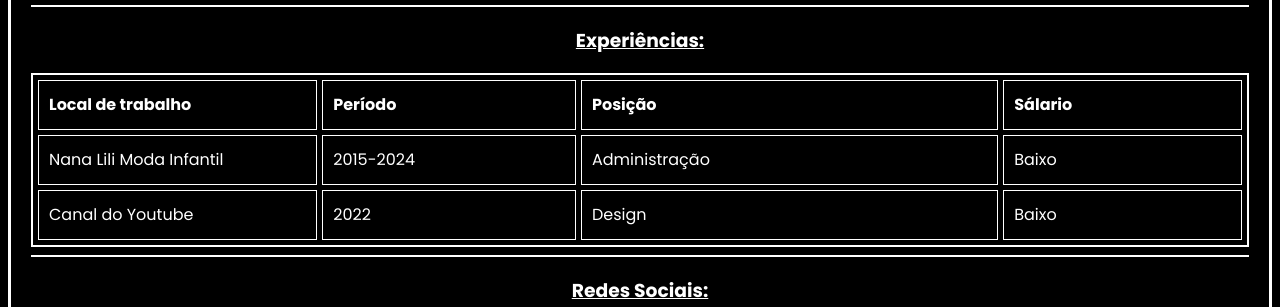
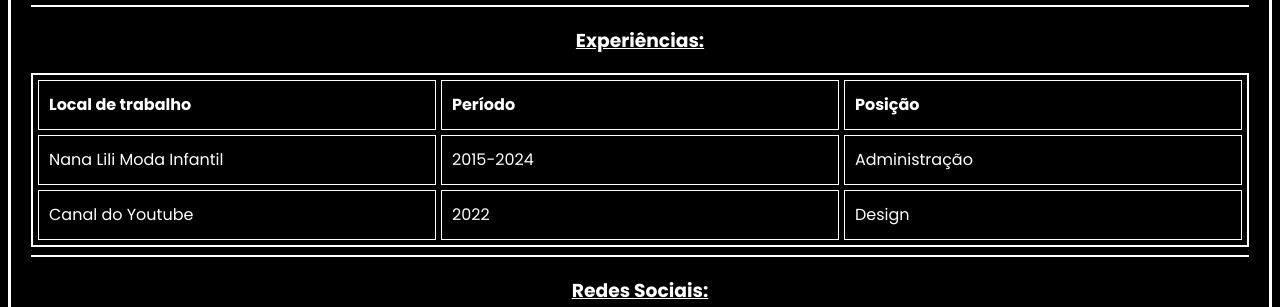
Before and after one commit to ognovais/paginacurriculo, a plain HTML site: page index.html in a window 1280 px wide. Shown: the part 1002-1309 px from the top of the page. Drawn offline with Linux system fonts and the light colour scheme.

Commit message:
Add files via upload

```diff
--- a/index.html
+++ b/index.html
@@ -52,19 +52,16 @@
             <td><b>Local de trabalho</b></td>
             <td><b>Período</b></td>
             <td><b>Posição</b></td>
-            <td><b>Sálario</b></td>
         </tr>
         <tr>
             <td>Nana Lili Moda Infantil</td>
             <td>2015-2024</td>
             <td>Administração</td>
-            <td>Baixo</td>
         </tr>
         <tr>
             <td>Canal do Youtube</td>
             <td>2022</td>
             <td>Design</td>
-            <td>Baixo</td>
         </tr>
     </table>
     <hr color="white">
--- a/style.css
+++ b/style.css
@@ -46,7 +46,7 @@ table {
 }
 
 td, th {
-    width: 60px;
+    width: 160px;
     height: 50px;
     padding: 10px;
 }
```
